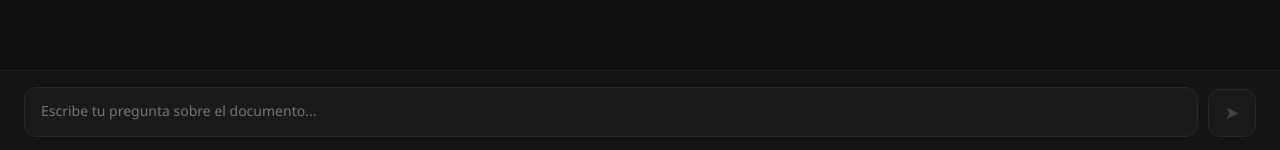
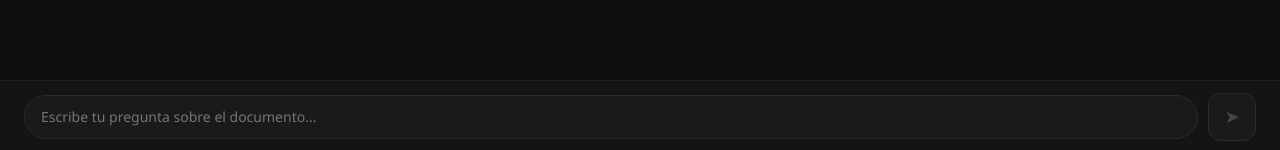
Before and after one commit to GIGIPRA20022002/ai-study-assistant, a React (Vite) app in the folder frontend-react/: page / in a window 1280 px wide. Shown: the part 647-797 px from the top of the page. Built offline with nearby package versions, Linux system fonts and the light colour scheme.

Commit message:
Mejorando la UI

```diff
--- a/frontend-react/src/App.css
+++ b/frontend-react/src/App.css
@@ -117,11 +117,11 @@ body {
 
 /* INPUT AREA */
 .input-area {
-  padding: 16px 24px;
+  padding: 12px 24px;
   border-top: 1px solid #222;
   display: flex;
   gap: 10px;
-  align-items: flex-end;
+  align-items: center;
   background: #141414;
 }
 
@@ -129,17 +129,17 @@ body {
   flex: 1;
   background: #1a1a1a;
   border: 1px solid #2a2a2a;
-  border-radius: 12px;
-  padding: 12px 16px;
+  border-radius: 24px;
+  padding: 10px 16px;
   color: #e0e0e0;
   font-size: 14px;
   font-family: inherit;
   resize: none;
-  min-height: 20px;
-  max-height: 50px;
+  height: 44px;
   outline: none;
   transition: border-color 0.2s;
   line-height: 1.5;
+  overflow-y: hidden;
 }
 
 .input-area textarea:focus {
```
